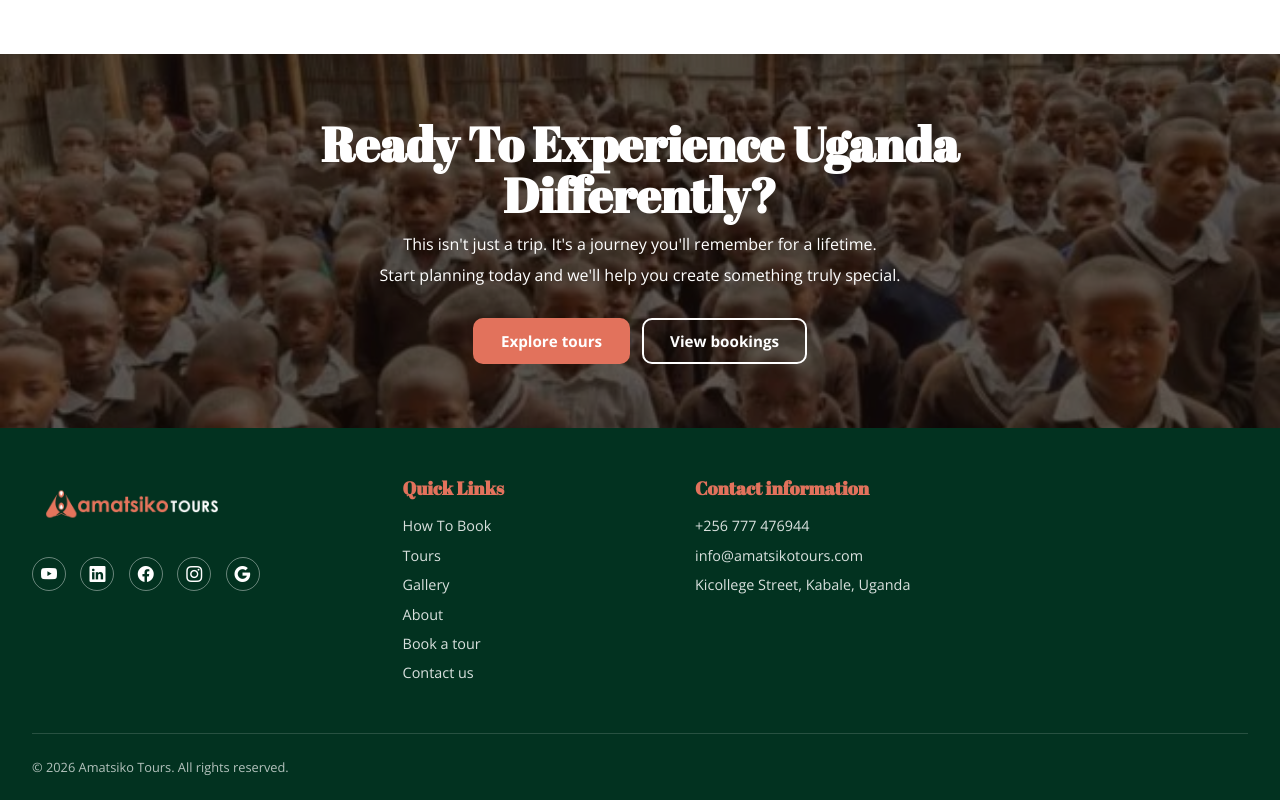
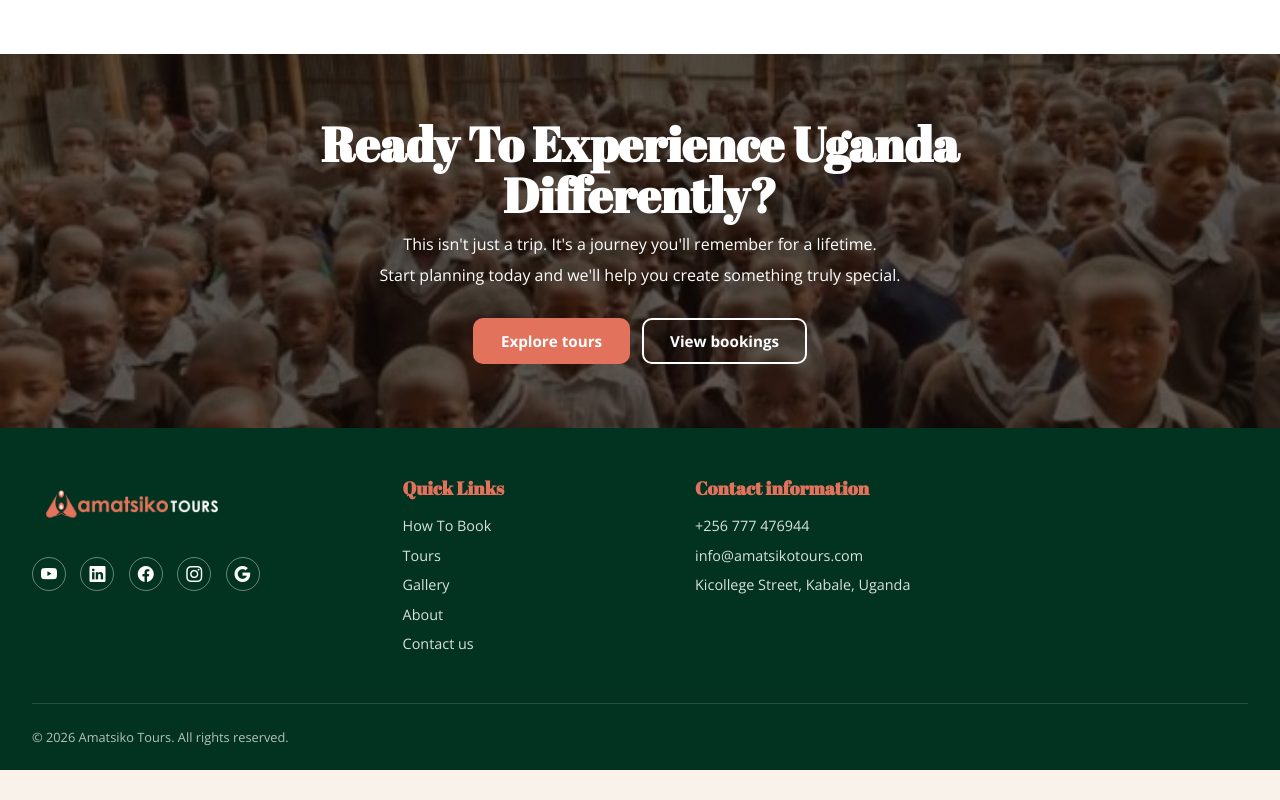
Before and after one commit to JenniePowell/Amatsiko_Tours_Booking, a React (Vite) app: page / in a window 1280 px wide. Shown: the part 5971-6771 px from the top of the page. After the commit the page ends 6741 px from the top, so only its background shows below. Built offline with nearby package versions, Linux system fonts and the light colour scheme.

Commit message:
updated links in footer

```diff
--- a/src/components/Footer.jsx
+++ b/src/components/Footer.jsx
@@ -35,7 +35,6 @@ function Footer() {
           <NavLink to="/tours">Tours</NavLink>
           <NavLink to="/">Gallery</NavLink>
           <NavLink to="/">About</NavLink>
-          <NavLink to="/tours">Book a tour</NavLink>
           <NavLink to="/contact">Contact us</NavLink>
         </div>
 
```
